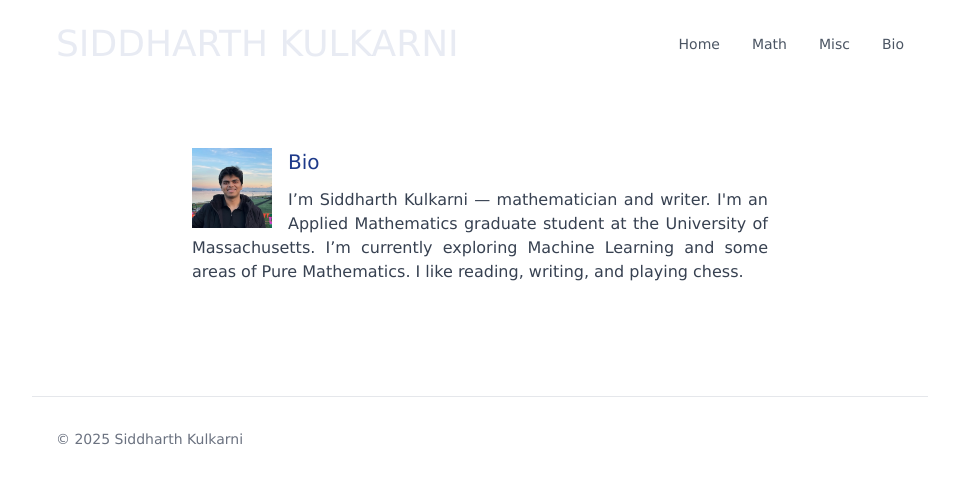
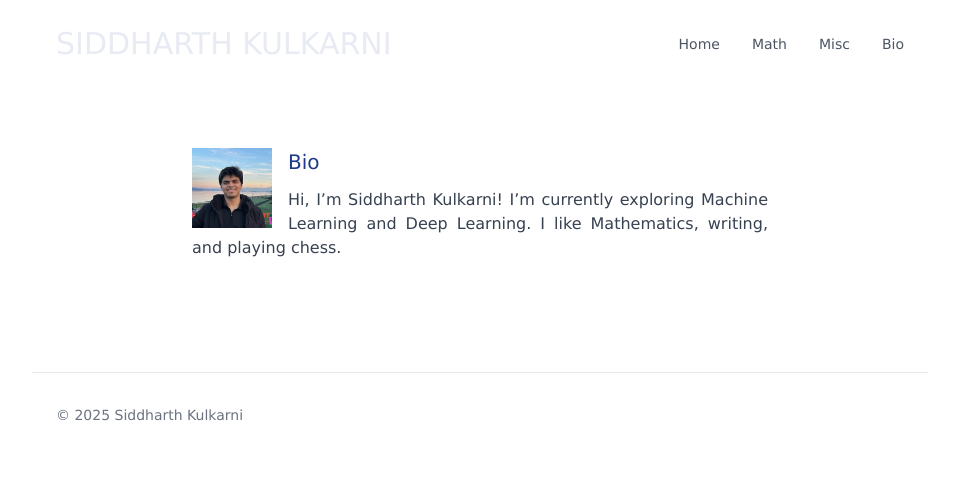
Before and after one commit to siddharthskulkarni/siddharthskulkarni.github.io, a React (Vite) app: page /bio in a window 1280 px wide. Shown: the top 484 px of the page, without its empty margins (160-1119 px from the left). Built offline with nearby package versions, Linux system fonts and the light colour scheme.

Commit message:
Update bio

```diff
--- a/src/components/Navbar.jsx
+++ b/src/components/Navbar.jsx
@@ -20,7 +20,7 @@ const Navbar = () => {
       <div className="max-w-4xl mx-auto px-6">
         <div className="my-3 flex justify-between items-center h-16">
           {/* Logo/Name */}
-          <Link to="/" className="text-opacity-10 text-4xl font-[verdana] text-blue-900 ">
+          <Link to="/" className="text-opacity-10 text-3xl font-[verdana] text-blue-900 font-medium">
             SIDDHARTH KULKARNI
           </Link>
 
--- a/src/pages/Bio.jsx
+++ b/src/pages/Bio.jsx
@@ -18,7 +18,8 @@ const Bio = () => {
           Bio
         </h2>
         <p className="text-gray-700 text-justify">
-          I’m Siddharth Kulkarni — mathematician and writer. I'm an Applied Mathematics graduate student at the University of Massachusetts. I’m currently exploring Machine Learning and some areas of Pure Mathematics. I like reading, writing, and playing chess.
+          Hi, I’m Siddharth Kulkarni! I’m currently exploring
+          Machine Learning and Deep Learning. I like Mathematics, writing, and playing chess.
         </p>
       </div>
     </div>
```
